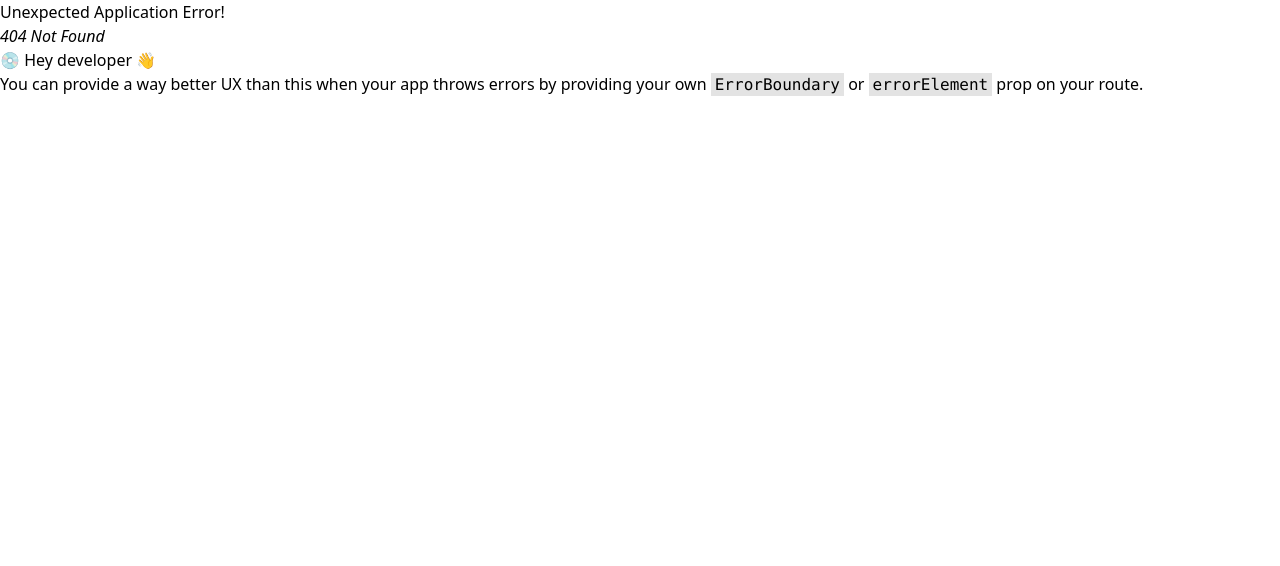
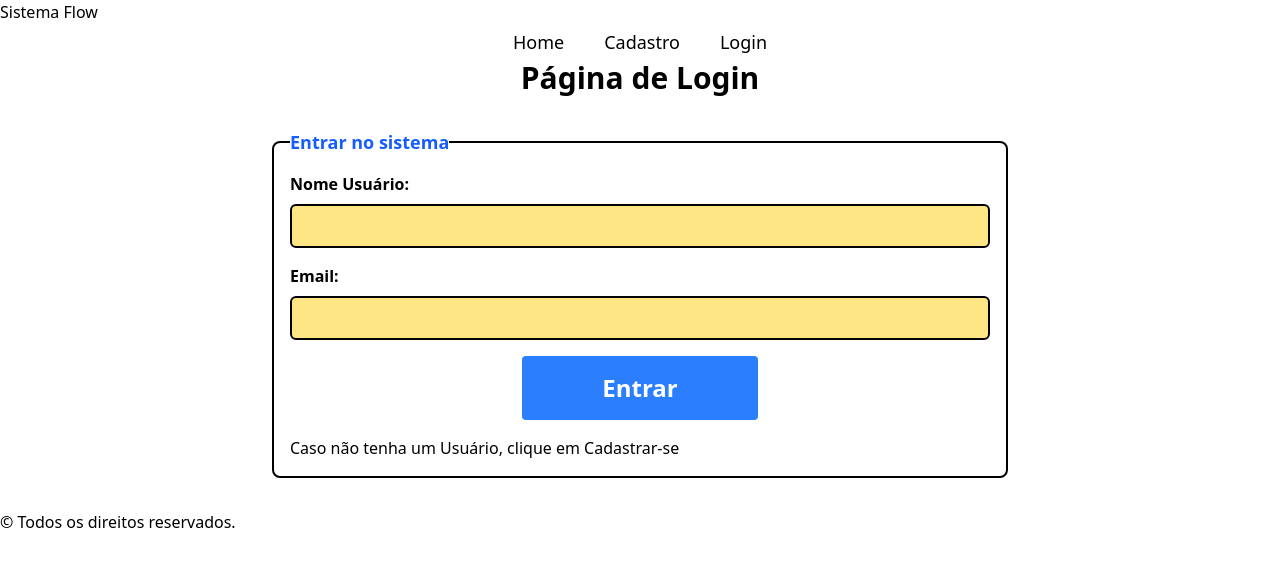
Before and after one commit to 1TDSPG-25/sistema-flow, a React (Vite) app in the folder sistema-flow/: page /login in a window 1280 px wide. Before the commit this address had no page. Shown: the top 566 px of the page. Built offline with nearby package versions, Linux system fonts and the light colour scheme.

Commit message:
feat: Corrigindo os erros dos componentes e das rotas, além de finalizar a estrutura da página de login

```diff
--- a/sistema-flow/package.json
+++ b/sistema-flow/package.json
@@ -18,7 +18,8 @@
     "react-hook-form": "^7.64.0",
     "react-icons": "^5.5.0",
     "react-router-dom": "^7.9.4",
-    "tailwindcss": "^4.1.14"
+    "tailwindcss": "^4.1.14",
+    "zod": "^4.1.12"
   },
   "devDependencies": {
     "@eslint/js": "^9.36.0",
--- a/sistema-flow/src/App.tsx
+++ b/sistema-flow/src/App.tsx
@@ -6,8 +6,8 @@ export default function App(){
   return(
     <div>
       <Cabecalho/>
-      <Outlet/>
-    <Rodape/>
+        <Outlet/>
+      <Rodape/>
     </div>
   )
 }
--- a/sistema-flow/src/components/Cabecalho/Cabecalho.tsx
+++ b/sistema-flow/src/components/Cabecalho/Cabecalho.tsx
@@ -1,8 +1,10 @@
+import Menu from "../Menu/Menu"
+
 export default function Cabecalho() {
     return (
         <header>
             <h1>Sistema Flow</h1>
-
+            <Menu/>
         </header>
     )
 };
--- a/sistema-flow/src/components/Menu/Menu.tsx
+++ b/sistema-flow/src/components/Menu/Menu.tsx
@@ -1,5 +1,4 @@
 import { Link } from "react-router-dom";
-
 
 export default function Menu(){
   return(
@@ -7,8 +6,11 @@ export default function Menu(){
       <Link to="/" className="px-2 py-1 hover:text-blue-500 transition-colors">
         Home
       </Link>
-      <Link to="/Cadastro" className="px-2 py-1 hover:text-blue-500 transition-colors">
+      <Link to="/cadastro" className="px-2 py-1 hover:text-blue-500 transition-colors">
         Cadastro
+      </Link>
+      <Link to="/login" className="px-2 py-1 hover:text-blue-500 transition-colors">
+        Login
       </Link>
     </nav>
   );
--- a/sistema-flow/src/components/Rodape/Rodape.tsx
+++ b/sistema-flow/src/components/Rodape/Rodape.tsx
@@ -1,12 +1,7 @@
-export default function Menu(){
+export default function Rodape(){
     return(
-        <nav className="menu flex flex-col md:flex-row items-center justify-center gap-3 md:gap-6 text-base md:text-lg font-medium">
-            <Link to="/" className="px-3 py-1 hover:text-blue-500 transition-colors duration-200">
-                Home
-            </Link>
-            <Link to="/Cadastro" className="px-3 py-1 hover:text-blue-500 transition-colors duration-200">
-                Cadastro
-            </Link>
-        </nav>
+        <footer>
+            <p>&copy; Todos os direitos reservados.</p>
+        </footer>
     );
 }
--- a/sistema-flow/src/main.tsx
+++ b/sistema-flow/src/main.tsx
@@ -8,7 +8,7 @@ import { createBrowserRouter, RouterProvider } from 'react-router-dom'
 
 const router = createBrowserRouter([{
   path:"/", element:<App/>, children:[
-    {path:"/", element:<Login/>},
+    {path:"/login", element:<Login/>},
     {path:"/cadastro", element:<Cadastro/>}
   ]
 }])
```
Also changed, not shown: 1 other file (tests, documents, lock files or other folders).
